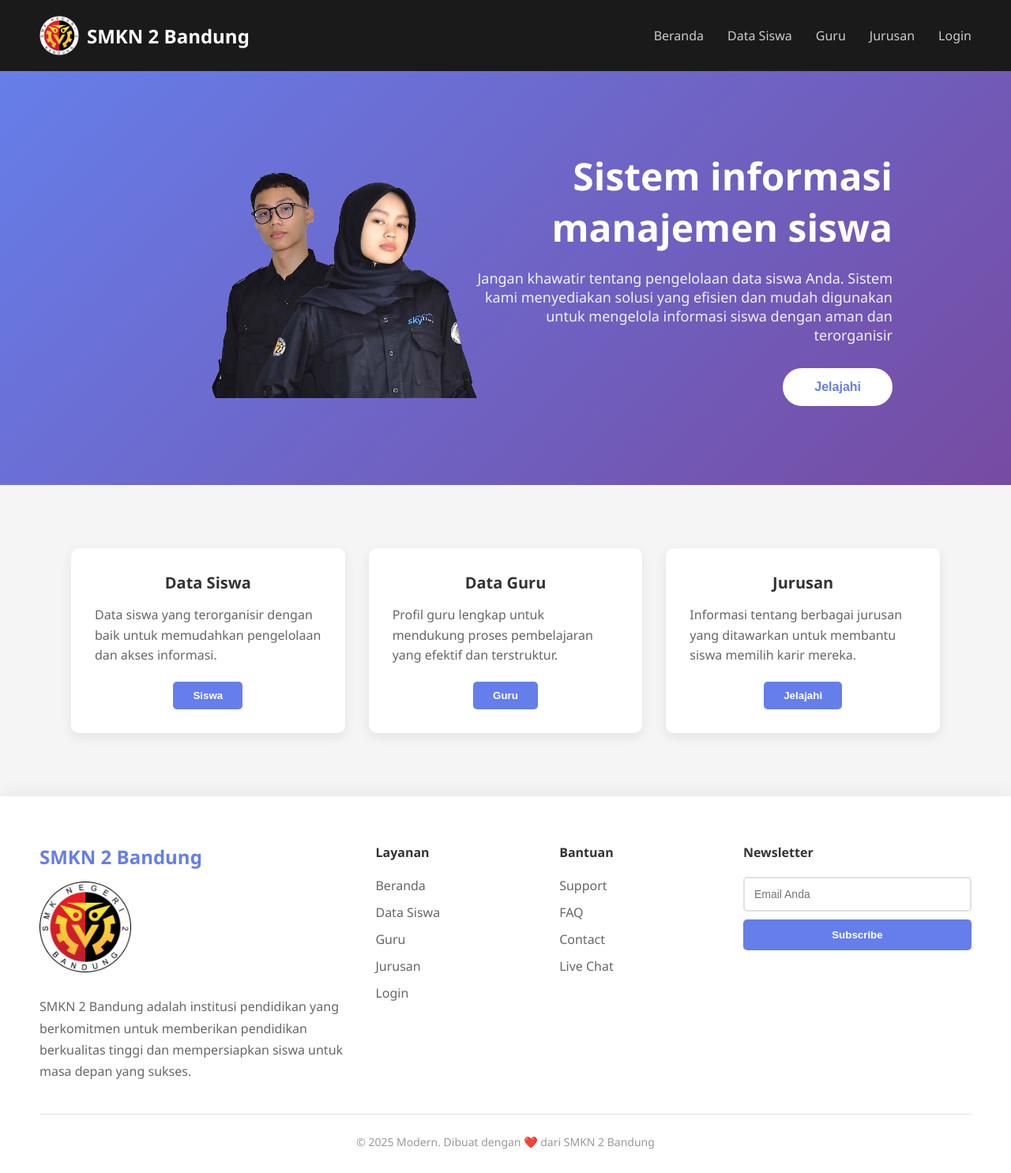
After one commit to Rangga008/012-LSP-BPPVP, a PHP site: page /Template/Landing/index.php in a window 1280 px wide. The commit adds this page. Shown: the whole page at 79% size. Run offline with PHP 8.4, Linux system fonts and the light colour scheme.

Commit message:
latihan landing page

```diff
--- a/Template/CRUD/index.php
+++ b/Template/CRUD/index.php
@@ -130,6 +130,7 @@
     <div class="container">
         <h1>Data Users</h1>
         <a href="create.php" class="btn btn-primary">+ Tambah User Baru</a>
+        <a href="tes.php" class="btn btn-primary">Home</a>
 
         <?php if(isset($_GET['msg'])): ?>
         <div class="alert alert-success">
@@ -171,6 +172,7 @@
                     echo "<tr><td colspan='6' style='text-align:center;'>Tidak ada data</td></tr>";
                 }
                 ?>
+
             </tbody>
         </table>
     </div>
--- /dev/null
+++ b/Template/Landing/Layout/content.php
@@ -0,0 +1,25 @@
+<section class="grid-section">
+    <div class="grid">
+        <div class="card">
+            <h3>Data Siswa</h3>
+            <p>
+                Data siswa yang terorganisir dengan baik untuk memudahkan pengelolaan dan akses informasi.
+            </p>
+            <button>Siswa</button>
+        </div>
+        <div class="card">
+            <h3>Data Guru</h3>
+            <p>
+                Profil guru lengkap untuk mendukung proses pembelajaran yang efektif dan terstruktur.
+            </p>
+            <button>Guru</button>
+        </div>
+        <div class="card">
+            <h3>Jurusan</h3>
+            <p>
+                Informasi tentang berbagai jurusan yang ditawarkan untuk membantu siswa memilih karir mereka.
+            </p>
+            <button>Jelajahi</button>
+        </div>
+    </div>
+</section>
--- /dev/null
+++ b/Template/Landing/Layout/footer.php
@@ -0,0 +1,41 @@
+<div class="footer-container">
+    <footer class="footer3">
+        <div class="content">
+            <div class="brand">
+                <h2>SMKN 2 Bandung</h2>
+                <img style="width: 30%; margin-bottom: 30px;" src="img/LOGO SMK 2.png" alt="Logo" class="hero-image">
+                <p>
+                    SMKN 2 Bandung adalah institusi pendidikan yang berkomitmen untuk memberikan
+                    pendidikan berkualitas tinggi dan mempersiapkan siswa untuk masa depan yang sukses.
+                </p>
+            </div>
+            <div class="column">
+                <h4>Layanan</h4>
+                <ul>
+                    <li><a href="#">Beranda</a></li>
+                    <li><a href="#">Data Siswa</a></li>
+                    <li><a href="#">Guru</a></li>
+                    <li><a href="#">Jurusan</a></li>
+                    <li><a href="#">Login</a></li>
+                </ul>
+            </div>
+            <div class="column">
+                <h4>Bantuan</h4>
+                <ul>
+                    <li><a href="#">Support</a></li>
+                    <li><a href="#">FAQ</a></li>
+                    <li><a href="#">Contact</a></li>
+                    <li><a href="#">Live Chat</a></li>
+                </ul>
+            </div>
+            <div class="column newsletter">
+                <h4>Newsletter</h4>
+                <input type="email" placeholder="Email Anda">
+                <button>Subscribe</button>
+            </div>
+        </div>
+        <div class="bottom">
+            <p>&copy; 2025 Modern. Dibuat dengan ❤️ dari SMKN 2 Bandung</p>
+        </div>
+    </footer>
+</div>
--- /dev/null
+++ b/Template/Landing/Layout/header.php
@@ -0,0 +1,13 @@
+ <header class="header">
+     <div class="name contains-logo">
+         <img src="img/LOGO SMK 2.png" alt="">
+         <p>SMKN 2 Bandung</p>
+     </div>
+     <nav>
+         <a href="#">Beranda</a>
+         <a href="#">Data Siswa</a>
+         <a href="#">Guru</a>
+         <a href="#">Jurusan</a>
+         <a href="#">Login</a>
+     </nav>
+ </header>
--- /dev/null
+++ b/Template/Landing/Layout/hero.php
@@ -0,0 +1,11 @@
+<section class="hero">
+    <img src="img/banner-2.png" alt="Logo" class="hero-image">
+    <div class="hero-content">
+        <h1>Sistem informasi manajemen siswa</h1>
+        <p>
+            Jangan khawatir tentang pengelolaan data siswa Anda. Sistem kami menyediakan solusi
+            yang efisien dan mudah digunakan untuk mengelola informasi siswa dengan aman dan terorganisir
+        </p>
+        <button>Jelajahi</button>
+    </div>
+</section>
--- /dev/null
+++ b/Template/Landing/css/style.css
@@ -0,0 +1,350 @@
+* {
+	margin: 0;
+	padding: 0;
+	box-sizing: border-box;
+}
+
+body {
+	font-family: "Segoe UI", Tahoma, Geneva, Verdana, sans-serif;
+	background: #f5f5f5;
+}
+
+.layout2 .header {
+	background: #1a1a1a;
+	color: white;
+	padding: 20px 50px;
+	display: flex;
+	justify-content: space-between;
+	align-items: center;
+	position: sticky;
+	top: 0;
+	z-index: 1000;
+	transition: opacity 0.3s ease;
+}
+
+.layout2 .header .name {
+	font-size: 24px;
+	font-weight: 700;
+}
+
+.layout2 .header .name.contains-logo {
+	display: flex;
+	align-items: center;
+	gap: 10px;
+}
+
+.layout2 .header nav {
+	display: flex;
+	gap: 30px;
+}
+
+.layout2 .header nav a {
+	color: #ccc;
+	text-decoration: none;
+	transition: color 0.3s;
+}
+
+.layout2 .header nav a:hover {
+	color: white;
+}
+
+.layout2 .hero {
+	background: linear-gradient(135deg, #667eea 0%, #764ba2 100%);
+	color: white;
+	padding: 100px 50px;
+	display: flex;
+	justify-content: space-between;
+	align-items: center;
+}
+
+.layout2 .hero h1 {
+	font-size: 48px;
+	margin-bottom: 20px;
+	font-weight: 700;
+}
+
+.layout2 img {
+	width: 50px;
+	height: auto;
+}
+
+.layout2 .hero .hero-image {
+	width: 30%;
+	height: 100%;
+	position: relative;
+	margin-left: 200px;
+}
+
+.layout2 .hero .hero-content {
+	text-align: right;
+	max-width: 600px;
+	margin-right: 100px;
+}
+
+.layout2 .hero p {
+	font-size: 18px;
+	opacity: 0.9;
+	max-width: 600px;
+	margin: 1 auto 30px;
+}
+
+.layout2 .hero button {
+	background: white;
+	color: #667eea;
+	padding: 15px 40px;
+	border: none;
+	border-radius: 30px;
+	font-size: 16px;
+	font-weight: 600;
+	cursor: pointer;
+	transition: transform 0.3s;
+}
+
+.layout2 .hero button:hover {
+	transform: translateY(-2px);
+}
+
+.layout2 .grid-section {
+	padding: 80px 50px;
+	max-width: 1200px;
+	margin: 0 auto;
+}
+
+.layout2 .grid {
+	display: grid;
+	grid-template-columns: repeat(3, 1fr);
+	gap: 30px;
+}
+
+.layout2 .card {
+	background: white;
+	padding: 30px;
+	border-radius: 10px;
+	box-shadow: 0 5px 15px rgba(0, 0, 0, 0.08);
+	transition: transform 0.3s;
+	justify-content: center;
+}
+
+.layout2 .card:hover {
+	transform: translateY(-5px);
+}
+
+.layout2 .card h3 {
+	font-size: 20px;
+	margin-bottom: 15px;
+	color: #333;
+	text-align: center;
+}
+
+.layout2 .card p {
+	color: #666;
+	line-height: 1.6;
+}
+
+.layout2 .card button {
+	display: block;
+	margin: 20px auto 0;
+	background: #667eea;
+	color: white;
+	padding: 10px 25px;
+	border: none;
+	border-radius: 5px;
+	cursor: pointer;
+	font-weight: 600;
+	transition: background 0.3s;
+}
+.layout2 .card button:hover {
+	background: #5568d3;
+}
+
+.footer3 {
+	background: white;
+	padding: 60px 50px 30px;
+	box-shadow: 0 -5px 20px rgba(0, 0, 0, 0.05);
+}
+
+.footer3 .content {
+	display: grid;
+	grid-template-columns: 2fr 1fr 1fr 1.5fr;
+	gap: 40px;
+	margin-bottom: 40px;
+}
+
+.footer3 .brand h2 {
+	font-size: 24px;
+	margin-bottom: 15px;
+	color: #667eea;
+	font-weight: 700;
+}
+
+.footer3 .brand p {
+	color: #666;
+	line-height: 1.7;
+}
+
+.footer3 .column h4 {
+	font-size: 16px;
+	margin-bottom: 20px;
+	color: #333;
+	font-weight: 600;
+}
+
+.footer3 .column ul {
+	list-style: none;
+}
+
+.footer3 .column ul li {
+	margin-bottom: 12px;
+}
+
+.footer3 .column ul li a {
+	color: #666;
+	text-decoration: none;
+	transition: color 0.3s;
+}
+
+.footer3 .column ul li a:hover {
+	color: #667eea;
+}
+
+.footer3 .newsletter input {
+	width: 100%;
+	padding: 12px;
+	border: 2px solid #e0e0e0;
+	border-radius: 5px;
+	margin-bottom: 10px;
+	font-size: 14px;
+}
+
+.footer3 .newsletter button {
+	width: 100%;
+	padding: 12px;
+	background: #667eea;
+	color: white;
+	border: none;
+	border-radius: 5px;
+	cursor: pointer;
+	font-weight: 600;
+	transition: background 0.3s;
+}
+
+.footer3 .newsletter button:hover {
+	background: #5568d3;
+}
+
+.footer3 .bottom {
+	border-top: 1px solid #e0e0e0;
+	padding-top: 25px;
+	text-align: center;
+	color: #999;
+	font-size: 14px;
+}
+
+/* Responsive Design */
+@media (max-width: 768px) {
+	.layout2 .header {
+		padding: 15px 20px;
+		flex-direction: column;
+		gap: 15px;
+	}
+
+	.layout2 .header .name {
+		font-size: 20px;
+	}
+
+	.layout2 .header nav {
+		flex-direction: column;
+		gap: 15px;
+		align-items: center;
+	}
+
+	.layout2 .hero {
+		padding: 50px 20px;
+		flex-direction: column;
+		text-align: center;
+	}
+
+	.layout2 .hero h1 {
+		font-size: 32px;
+	}
+
+	.layout2 .hero .hero-image {
+		width: 80%;
+		margin: 0 auto;
+		margin-bottom: 30px;
+	}
+
+	.layout2 .hero .hero-content {
+		text-align: center;
+		margin: 0;
+		max-width: 100%;
+	}
+
+	.layout2 .hero p {
+		font-size: 16px;
+		margin: 0 0 30px;
+	}
+
+	.layout2 .hero button {
+		padding: 12px 30px;
+		font-size: 14px;
+	}
+
+	.layout2 .grid-section {
+		padding: 50px 20px;
+	}
+
+	.layout2 .grid {
+		grid-template-columns: 1fr;
+		gap: 20px;
+	}
+
+	.layout2 .card {
+		padding: 20px;
+	}
+
+	.layout2 .card h3 {
+		font-size: 18px;
+	}
+
+	.footer3 {
+		padding: 40px 20px 20px;
+	}
+
+	.footer3 .content {
+		grid-template-columns: 1fr;
+		gap: 30px;
+	}
+
+	.footer3 .brand h2 {
+		font-size: 20px;
+	}
+
+	.footer3 .column h4 {
+		font-size: 14px;
+	}
+
+	.footer3 .newsletter input,
+	.footer3 .newsletter button {
+		font-size: 14px;
+		padding: 10px;
+	}
+}
+
+@media (max-width: 480px) {
+	.layout2 .hero h1 {
+		font-size: 28px;
+	}
+
+	.layout2 .hero p {
+		font-size: 14px;
+	}
+
+	.layout2 .card h3 {
+		font-size: 16px;
+	}
+
+	.footer3 .brand h2 {
+		font-size: 18px;
+	}
+}
--- /dev/null
+++ b/Template/Landing/index.php
@@ -0,0 +1,24 @@
+<html lang="en">
+
+<head>
+    <meta charset="UTF-8">
+    <meta name="viewport" content="width=device-width, initial-scale=1.0">
+    <link rel="stylesheet" href="css/style.css">
+    <script src="js/script.js" defer></script>
+    <title>SMKN 2 Bandung</title>
+    <meta http-equiv="X-UA-Compatible" content="IE=edge device-width, initial-scale=1.0">
+    <link rel="icon" href="img/LOGO SMK 2.png">
+</head>
+
+<body>
+    <div class="layout2">
+        <?php
+        include 'Layout/header.php';
+        include 'Layout/hero.php';
+        include 'Layout/content.php';
+        include 'Layout/footer.php';
+        ?>
+    </div>
+</body>
+
+</html>
--- /dev/null
+++ b/Template/Landing/js/script.js
@@ -0,0 +1,10 @@
+window.addEventListener("scroll", function () {
+	const header = document.querySelector(".layout2 .header");
+	const scrollTop = window.pageYOffset || document.documentElement.scrollTop;
+
+	// Calculate opacity based on scroll position
+	const maxScroll = 200; // Adjust this value to control how much scroll affects opacity
+	const opacity = Math.max(0.5, 1 - scrollTop / maxScroll);
+
+	header.style.opacity = opacity;
+});
```
Also changed, not shown: Template/CRUD/tes.php (added, +99 -0 lines), Template/Landing/img/LOGO SMK 2.png (added), Template/Landing/img/banner-2.png (added).
